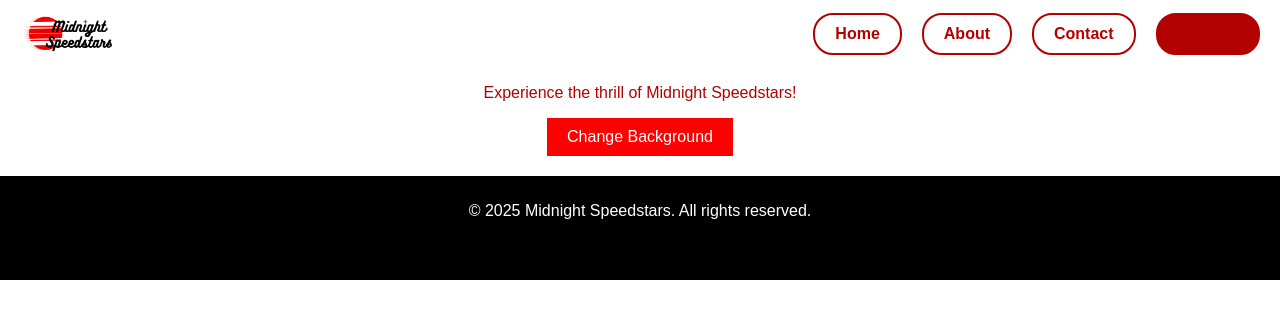
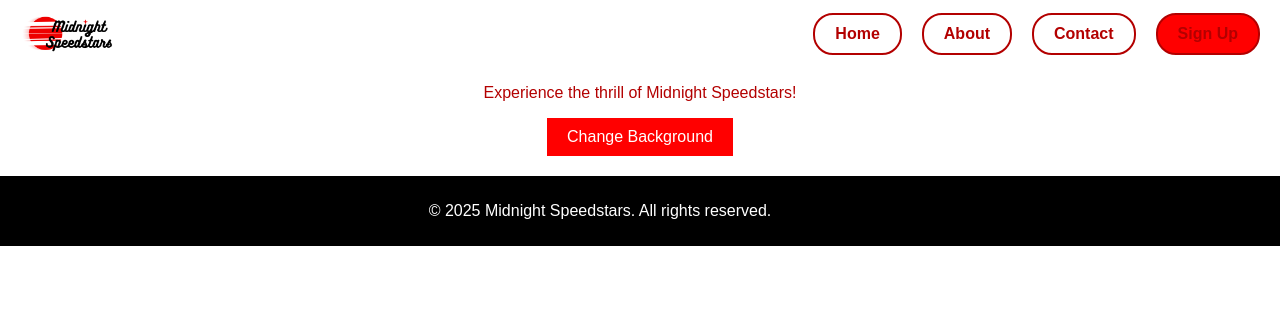
Before and after one commit to autrybp/midnightspeedstars, a plain HTML site: page index.html in a window 1280 px wide. Drawn offline with Linux system fonts and the light colour scheme.

Commit message:
Update index.html

```diff
--- a/index.html
+++ b/index.html
@@ -46,9 +46,9 @@
         }
         .signup {
             margin-left: 10px;
-            background: #b30000;
+            background: #ff0000;
             color: white;
-            border: 2px solid #b30000;
+            border: 2px solid #ff0000;
             border-radius: 20px;
             padding: 10px 20px;
             text-decoration: none;
@@ -57,7 +57,7 @@
         }
         .signup:hover {
             background: white;
-            color: #b30000;
+            color: #ff0000;
         }
         footer {
             background: black;
@@ -65,17 +65,29 @@
             text-align: center;
             padding: 10px;
             margin-top: 20px;
+            display: flex;
+            justify-content: center;
+            align-items: center;
+            gap: 10px;
         }
-        .instagram {
+        .social-icon {
             display: inline-block;
             width: 30px;
             height: 30px;
-            background: url('instagram-white.png') no-repeat center center;
             background-size: cover;
-            transition: filter 0.3s ease;
+            transition: all 0.3s ease;
+        }
+        .instagram {
+            background: url('instagram-logo.png') no-repeat center center;
         }
         .instagram:hover {
-            filter: brightness(1.2) saturate(1.5);
+            background: url('instagram-logo-hover.png') no-repeat center center;
+        }
+        .whatsapp {
+            background: url('whatsapp-logo.png') no-repeat center center;
+        }
+        .whatsapp:hover {
+            background: url('whatsapp-logo-hover.png') no-repeat center center;
         }
     </style>
 </head>
@@ -95,7 +107,8 @@
     </main>
     <footer>
         <p>&copy; 2025 Midnight Speedstars. All rights reserved.</p>
-        <a href="https://www.instagram.com/midnightspeedstars/" class="instagram"></a>
+        <a href="https://www.instagram.com/midnightspeedstars/" class="social-icon instagram"></a>
+        <a href="https://wa.me/9613038792" class="social-icon whatsapp"></a>
     </footer>
     <script>
         document.getElementById("changeColor").addEventListener("click", function() {
```
